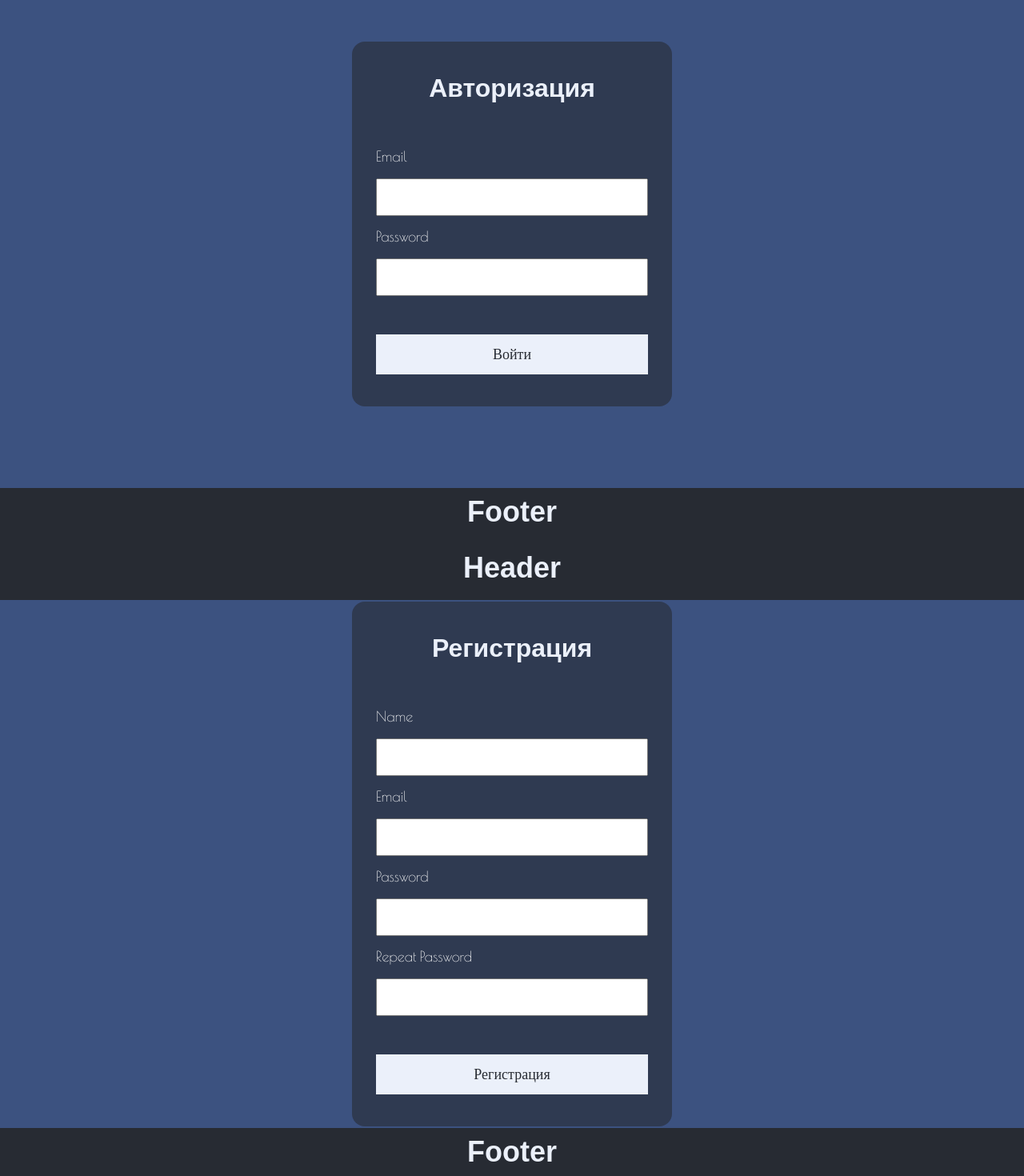
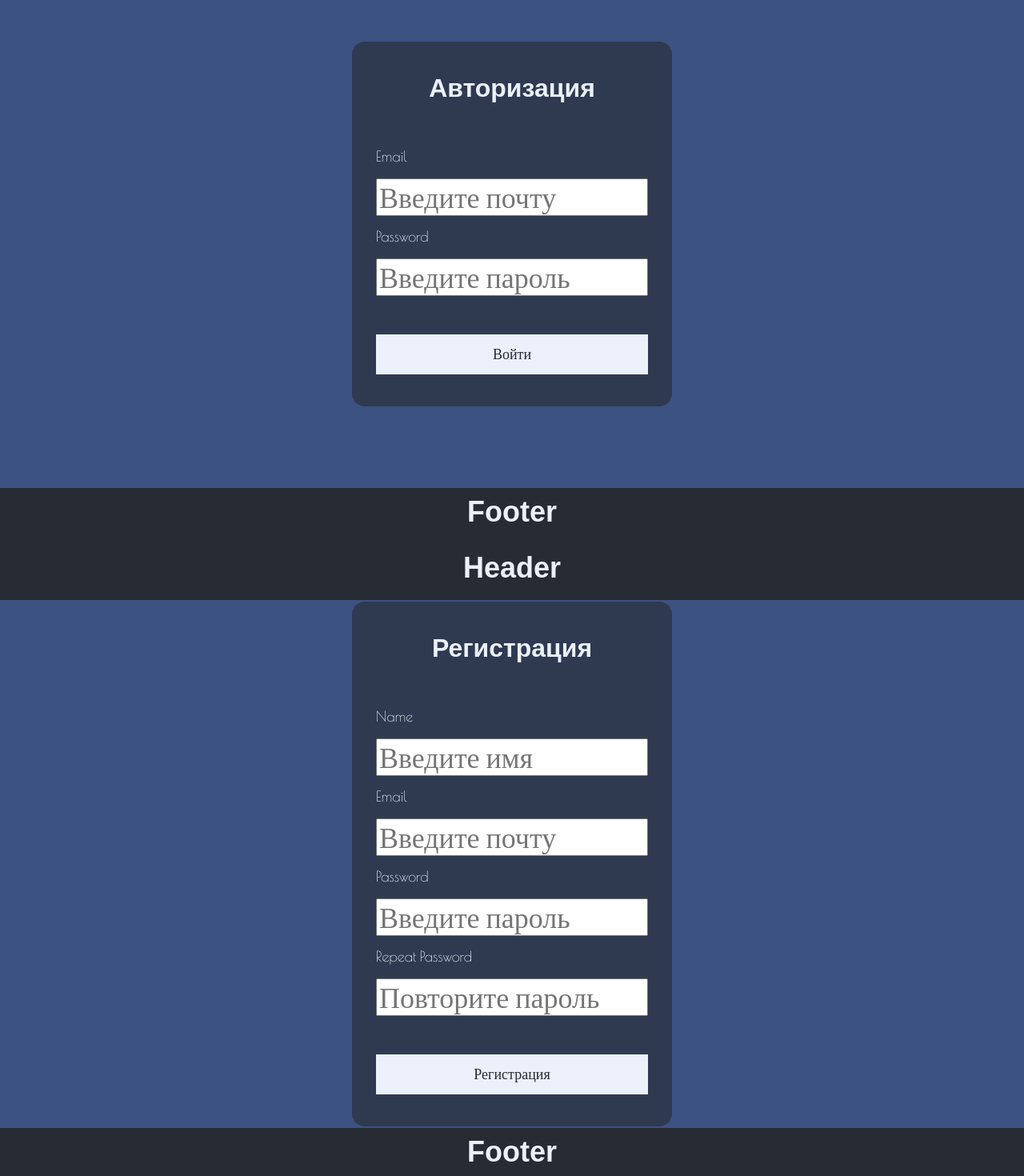
Before and after one commit to lebmed9/react_course_2022, a React (Create React App) app: page / in a window 1280 px wide. Shown: the part 930-2400 px from the top of the page at 80% size. Built offline with nearby package versions, Linux system fonts and the light colour scheme; a web font is replaced by a local one.

Commit message:
#4_HW_Registration

```diff
--- a/src/components/common/Form/Input/index.tsx
+++ b/src/components/common/Form/Input/index.tsx
@@ -4,12 +4,13 @@ import style from './Input.module.scss';
 type InputPropsType = {
   title: string;
   id: string;
+  placeholder: string;
 };
 
-const Input = ({ title, id }: InputPropsType) => (
+const Input = ({ title, id, placeholder }: InputPropsType) => (
   <label className={style.wrapper} htmlFor={id}>
     <span>{title}</span>
-    <input id={id} />
+    <input id={id} placeholder={placeholder} />
   </label>
 );
 
--- a/src/components/pages/AuthPage/index.tsx
+++ b/src/components/pages/AuthPage/index.tsx
@@ -7,8 +7,8 @@ import PageWrapper from '../../common/PageWrapper';
 const AuthPage = () => (
   <PageWrapper>
     <Form title="Авторизация">
-      <Input title="Email" id="email" />
-      <Input title="Password" id="password" />
+      <Input title="Email" id="email" placeholder="Введите почту" />
+      <Input title="Password" id="password" placeholder="Введите пароль" />
       <Button title="Войти" onClick={() => console.log('auth')} />
     </Form>
   </PageWrapper>
--- a/src/components/pages/RegistrationPage/index.tsx
+++ b/src/components/pages/RegistrationPage/index.tsx
@@ -7,10 +7,10 @@ import PageWrapper from '../../common/PageWrapper';
 const RegistrationPage = () => (
   <PageWrapper>
     <Form title="Регистрация">
-      <Input title="Name" id="name" />
-      <Input title="Email" id="email" />
-      <Input title="Password" id="password" />
-      <Input title="Repeat Password" id="repeatPassword" />
+      <Input title="Name" id="name" placeholder="Введите имя" />
+      <Input title="Email" id="email" placeholder="Введите почту" />
+      <Input title="Password" id="password" placeholder="Введите пароль" />
+      <Input title="Repeat Password" id="repeatPassword" placeholder="Повторите пароль" />
       <Button title="Регистрация" onClick={() => console.log('registration')} />
     </Form>
   </PageWrapper>
```
Also changed, not shown: src/helpers/index.ts (added, +18 -0 lines).
